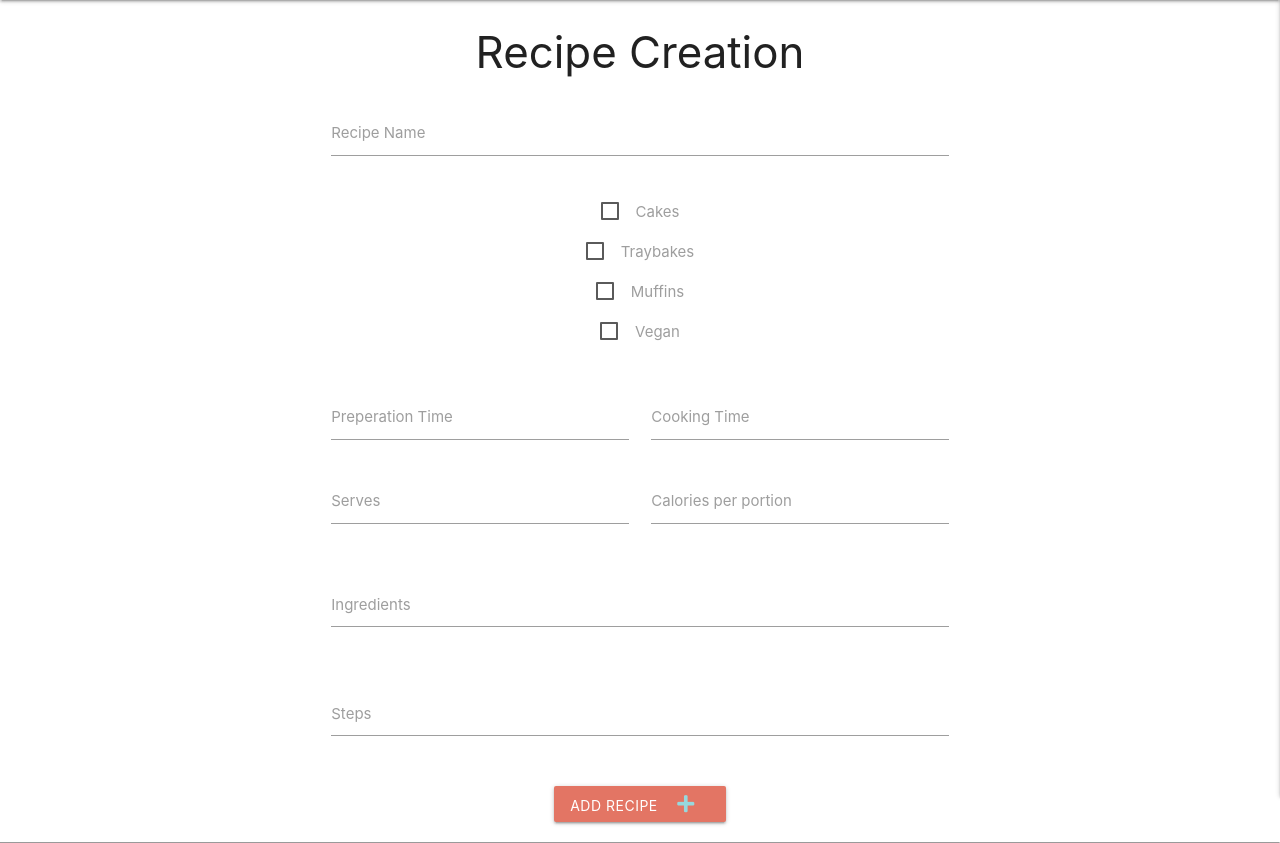
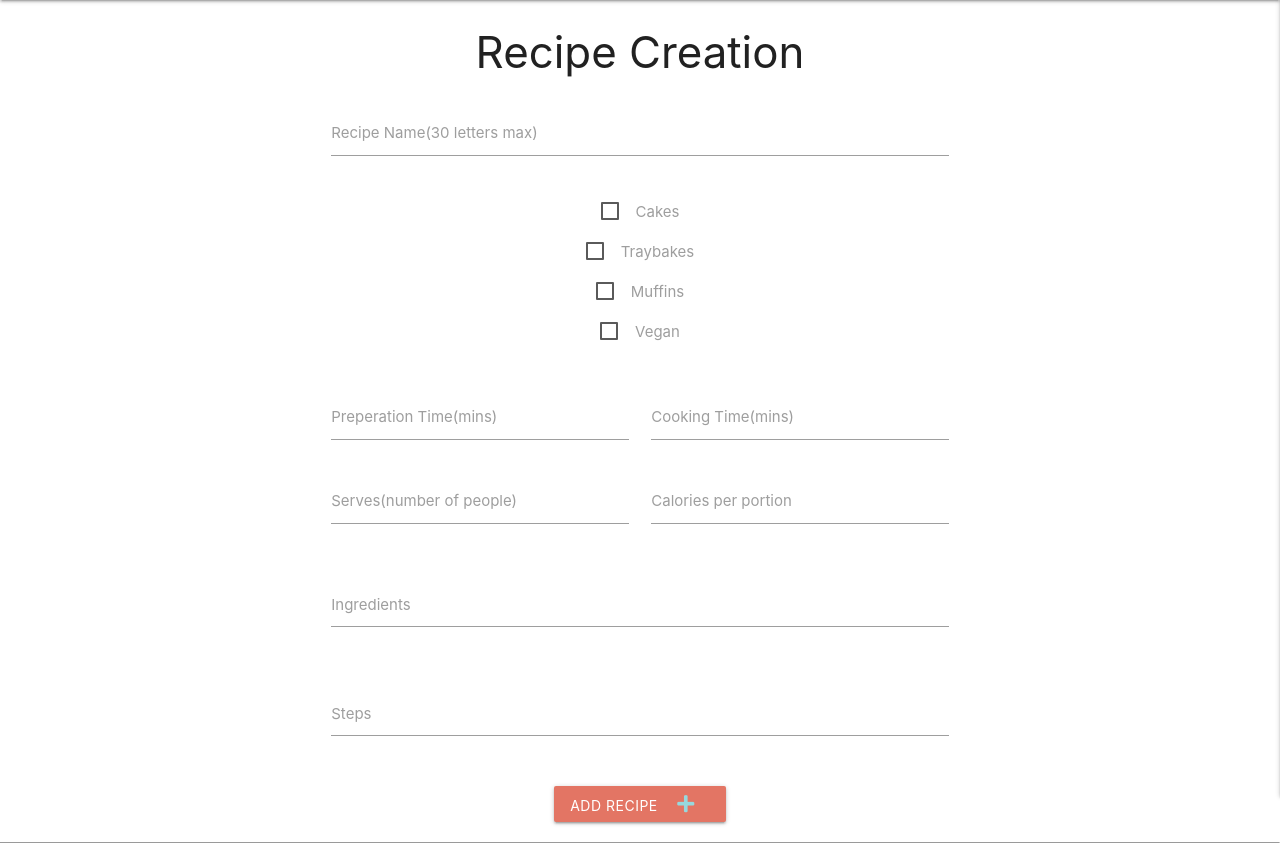
Before and after one commit to Jason-Philip/BakersBox, a Flask app: page /create_recipe in a window 1280 px wide. Shown: the part 64-907 px from the top of the page. Run offline with Flask 2, Linux system fonts and the light colour scheme; some libraries are stand-ins or nearby versions.

Commit message:
Editting recipe form to improve clarity

```diff
--- a/templates/create_recipe.html
+++ b/templates/create_recipe.html
@@ -7,8 +7,8 @@
     <form class="col s12 m6 offset-m3" method="POST" action="{{ url_for('create_recipe') }}">
         <div class="row">
             <div class="input-field col s12 ">
-                <input id="recipe_name" name="recipe_name" type="text" maxlength="50" pattern="^[a-zA-Z0-9_-\s]{1,50}$" class="validate" required>
-                <label for="recipe_name">Recipe Name</label>
+                <input id="recipe_name" name="recipe_name" type="text" maxlength="30" pattern="^[a-zA-Z0-9_-\s]{1,50}$" class="validate" required>
+                <label for="recipe_name">Recipe Name(30 letters max)</label>
             </div>
         </div>
         <div class="row"><!--Checkbox as if more categories added could be multiple-->
@@ -39,18 +39,18 @@
         </div>
         <div class="row">
             <div class="input-field col s6 ">
-                <input id="prep" name="prep" type="text" maxlength="30" pattern="^[0-9]{1,20}$" class="validate" required>
-                <label for="prep">Preperation Time</label>
+                <input id="prep" name="prep" type="text" maxlength="4" pattern="^[0-9]{1,4}$" class="validate" required>
+                <label for="prep">Preperation Time(mins)</label>
             </div>
 
             <div class="input-field col s6 ">
-                <input id="cook_time" name="cook_time" type="text" maxlength="4" pattern="[0-9]{1,20}" class="validate" required>
-                <label for="cook_time">Cooking Time</label>
+                <input id="cook_time" name="cook_time" type="text" maxlength="4" pattern="[0-9]{1,4}" class="validate" required>
+                <label for="cook_time">Cooking Time(mins)</label>
             </div>
 
             <div class="input-field col s6 ">
                 <input id="serves" name="serves" type="text" maxlength="4" pattern="[0-9]{1,4}" class="validate" required>
-                <label for="serves">Serves</label>
+                <label for="serves">Serves(number of people)</label>
             </div>
 
             <div class="input-field col s6 ">
```
Also changed, not shown: templates/edit_recipe.html (+6 -6 lines).
